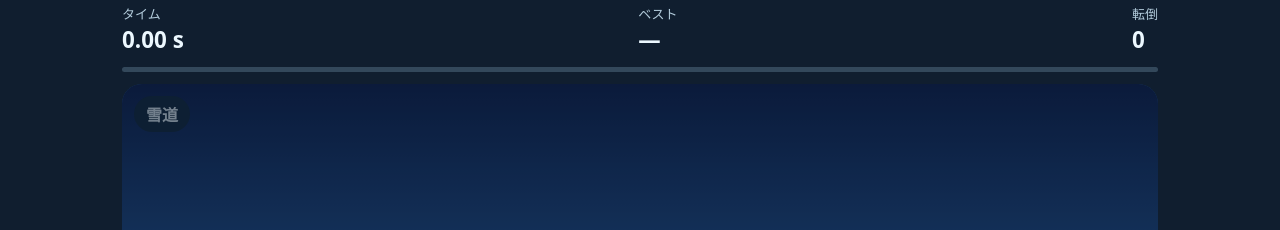
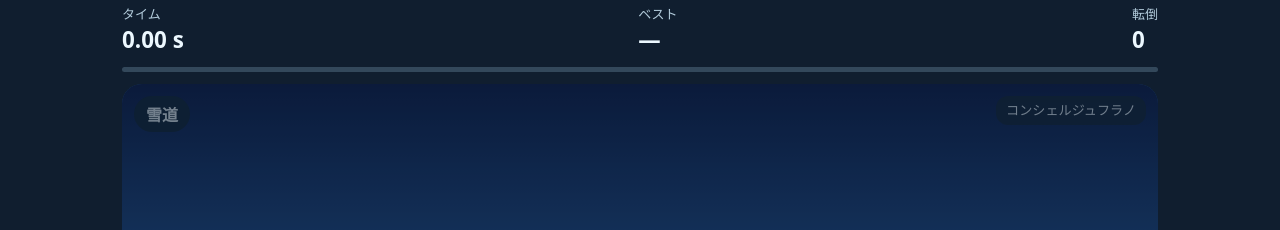
Before and after one commit to takao2704/icewalk, a plain HTML site: page index.html in a window 1280 px wide. Shown: the part 120-350 px from the top of the page. Drawn offline with Linux system fonts and the light colour scheme; animation ran at ten frames a second.

Commit message:
Add Furano landmarks in reference photo order

```diff
--- a/index.html
+++ b/index.html
@@ -18,11 +18,12 @@
 .result-actions{display:flex;flex-wrap:wrap;justify-content:center;gap:8px}
 .overlay .share{color:#eaf7ff;background:#20394b;border:1px solid #6995a7}
 .share-status{min-height:1.4em;font-size:14px;color:#e3f3fc}
+.landmark{position:absolute;top:12px;right:12px;max-width:51%;padding:6px 10px;border-radius:12px;background:#15283cdd;color:#e8f4ff;font-size:.82rem;line-height:1.3;text-align:right;pointer-events:none}
 </style></head><body><main class="game">
 <header><div><h1>ICEWALK</h1><small>凍結路横断選手権 · 富良野</small></div><button id="reset">リセット</button></header>
 <div class="stats"><div><small>タイム</small><b id="time">0.00</b></div><div><small>ベスト</small><b id="best">—</b></div><div><small>転倒</small><b id="falls">0</b></div></div>
 <div class="track" role="progressbar" aria-label="コース進捗" aria-valuemin="0" aria-valuemax="100" aria-valuenow="0"><i id="progress"></i></div>
-<div class="stage"><canvas id="scene" aria-label="人物をつかんで歩くコース"></canvas><div id="surface" class="surface">雪道</div><div id="overlay" class="overlay"><strong id="headline">凍った道を渡るだけ。</strong><p id="description">夜明け前の富良野。ゴールは青い橋。</p><p id="detail" class="detail" hidden></p><div class="result-actions"><button id="start">コースに出る</button><button id="share" class="share" hidden>歩行記録を送る</button></div><p id="share-status" class="share-status" role="status" hidden></p></div></div>
+<div class="stage"><canvas id="scene" aria-label="人物をつかんで歩くコース"></canvas><div id="surface" class="surface">雪道</div><div id="landmark" class="landmark">コンシェルジュフラノ</div><div id="overlay" class="overlay"><strong id="headline">凍った道を渡るだけ。</strong><p id="description">夜明け前の富良野。ゴールは青い橋。</p><p id="detail" class="detail" hidden></p><div class="result-actions"><button id="start">コースに出る</button><button id="share" class="share" hidden>歩行記録を送る</button></div><p id="share-status" class="share-status" role="status" hidden></p></div></div>
 <footer><p><b>人物の胸をつかんで右上へ。</b><br>傾いたら、指を反対側へ少し戻す。</p><div class="meter"><small>バランス</small><div class="rail"><i id="balance"></i></div></div></footer>
 </main><script>
 const byId = id => document.getElementById(id);
@@ -202,6 +203,89 @@ function drawFurano(dawn){
     }
   }
 }
+const landmarks=[
+  [105,'コンシェルジュフラノ','concierge'],
+  [365,'遠くのスキー場','ski'],
+  [630,'へそ踊り像','statue'],
+  [900,'軒下のへそ踊り人形','doll'],
+  [1170,'みよしの','shop'],
+  [1440,'へそビル','heso'],
+  [1720,'木造の建物','timber'],
+  [2050,'朝日に染まる雪山','sunrise'],
+  [2480,'青い橋の入口','statue'],
+  [2700,'青い橋','bridge']
+];
+function landmarkText(text,x,y,color,size){
+  ctx.fillStyle=color;
+  ctx.font='700 '+size+'px system-ui, sans-serif';
+  ctx.textAlign='center';
+  ctx.fillText(text,x,y);
+}
+function landmarkFigure(x,y,painted){
+  fill('#646678',x-26,y-8,52,9);
+  line(x-10,y-11,x-15,y-32,'#655b60',9);
+  line(x+10,y-11,x+15,y-32,'#655b60',9);
+  line(x-27,y-35,x+27,y-35,painted?'#2b9bcd':'#817680',9);
+  disk(painted?'#2b9bcd':'#807581',x,y-30,19);
+  disk(painted?'#f7d6a8':'#a49a96',x,y-31,13);
+  disk('#352b36',x-5,y-34,2);
+  disk('#352b36',x+5,y-34,2);
+  line(x-3,y-27,x+3,y-27,'#352b36',2);
+  silhouette(painted?'#bc5556':'#766b72',[[x-29,y-47],[x,y-66],[x+29,y-47]]);
+  fill(painted?'#48a9d2':'#9b8886',x-27,y-47,54,5);
+}
+function drawLandmarks(dawn){
+  for(const [distance,,kind] of landmarks){
+    const screenX=distance*scale-camera;
+    if(screenX < -180*scale || screenX > width+180*scale) continue;
+    ctx.save();
+    ctx.translate(screenX,ground);
+    ctx.scale(scale,scale);
+    if(kind==='ski'||kind==='sunrise'){
+      const horizon=-Math.min(118,ground*.42/scale);
+      const sunny=kind==='sunrise';
+      silhouette(sunny?'#806b73':'#4c5f88',[[-160,-35],[-113,horizon+21],[-65,horizon+10],[-25,horizon-44],[15,horizon-28],[55,horizon-37],[103,horizon-6],[159,-35]]);
+      const snow=blend([177,197,222],[255,210,149],sunny?dawn:0);
+      silhouette(snow,[[-65,horizon+10],[-25,horizon-44],[15,horizon-28],[55,horizon-37],[103,horizon-6],[75,horizon-13],[56,horizon-24],[31,horizon-11],[14,horizon-19],[-18,horizon-34],[-45,horizon+4]]);
+      if(!sunny){
+        silhouette('#c5dbeb',[[-24,horizon-35],[-16,horizon-31],[-7,horizon-5],[13,horizon+8],[23,horizon+30],[12,horizon+30],[4,horizon+14],[-18,horizon+1]]);
+        silhouette('#9dbce0',[[55,horizon-27],[60,horizon-25],[60,horizon-1],[76,horizon+17],[68,horizon+18],[54,horizon+4]]);
+      }
+    }else if(kind==='statue') landmarkFigure(0,-2,false);
+    else if(kind==='doll'){
+      fill('#5d4037',-51,-93,102,93);
+      fill('#ae8045',-45,-81,90,81);
+      silhouette('#f0e9df',[[-59,-84],[-40,-105],[52,-105],[58,-84]]);
+      landmarkFigure(8,-7,true);
+    }else if(kind==='shop'){
+      fill('#95877c',-70,-105,140,105);
+      fill('#222f42',-60,-90,48,25);
+      fill('#222f42',2,-90,48,25);
+      fill('#fff1dc',-72,-63,144,31);
+      fill('#ad454e',-72,-35,144,4);
+      landmarkText('みよしの',0,-41,'#243d8a',23);
+      fill('#483a39',-40,-29,60,29);
+    }else if(kind==='timber'){
+      fill('#754c39',-73,-75,146,75);
+      for(let plank=-68;plank<72;plank+=13) line(plank,-73,plank,0,'#58392f',2);
+      silhouette('#583d3a',[[-83,-71],[-24,-133],[61,-111],[83,-71]]);
+      line(-84,-73,-24,-134,'#e9e8e3',5);
+      line(-24,-134,62,-112,'#e9e8e3',5);
+      fill('#344753',-54,-53,28,34);
+      fill('#987058',24,-56,32,56);
+      line(14,-73,14,-2,'#55362e',4);
+    }else if(kind==='concierge'||kind==='heso'){
+      const concierge=kind==='concierge';
+      fill(concierge?'#343745':'#51566c',-54,-125,108,125);
+      for(let row=0;row<3;row++) fill('#253144',-46,-112+row*23,64,10);
+      fill(concierge?'#1b263a':'#f3e8cf',24,-122,24,108);
+      const sign=concierge?'フラノ':'へそビル';
+      [...sign].forEach((letter,index)=>landmarkText(letter,36,-100+index*19,concierge?'#fff5da':'#302f52',15));
+      if(concierge) landmarkText('CONCIERGE',-11,-18,'#f5ddac',10);
+    }
+    ctx.restore();
+  }
+}
 function drawBlueBridge(){
   const left=(finish-220)*scale-camera, span=300*scale;
   if(left>width||left+span<0) return;
@@ -228,6 +312,7 @@ function draw(){
   const dawn=progress*progress*(3-2*progress);
   drawFurano(dawn);
   drawBlueBridge();
+  drawLandmarks(dawn);
   fill(blend([137,159,192],[202,217,225],dawn),0,ground,width,height-ground);
   fill(blend([189,209,228],[249,247,237],dawn),0,ground,width,7*scale);
   for(const [a,b] of ice){
@@ -295,7 +380,7 @@ function draw(){
   }
 }
 const surfaceLabels={glide:'滑走中',snow:'雪道',ice:'氷の上',warning:'氷の上 · バランス注意',fall:'転倒 · 起き上がり中'};
-let displayedState;
+let displayedState, displayedLandmark;
 function frame(now){
   update(Math.min(.04,(now-last)/1000||0),now);last=now;draw();
   byId('time').textContent=format(elapsed);byId('best').textContent=best===null?'—':format(best);
@@ -306,6 +391,11 @@ function frame(now){
     byId('surface').dataset.state=state;
     byId('balance').parentElement.dataset.state=state;
     displayedState=state;
+  }
+  const landmark=landmarks.findLast(([distance])=>x>=distance-65)??landmarks[0];
+  if(landmark!==displayedLandmark){
+    byId('landmark').textContent=landmark[1];
+    displayedLandmark=landmark;
   }
   const pct=Math.round((x-65)/(finish-65)*100);
   byId('progress').style.width=pct+'%';byId('progress').parentElement.setAttribute('aria-valuenow',pct);
```
